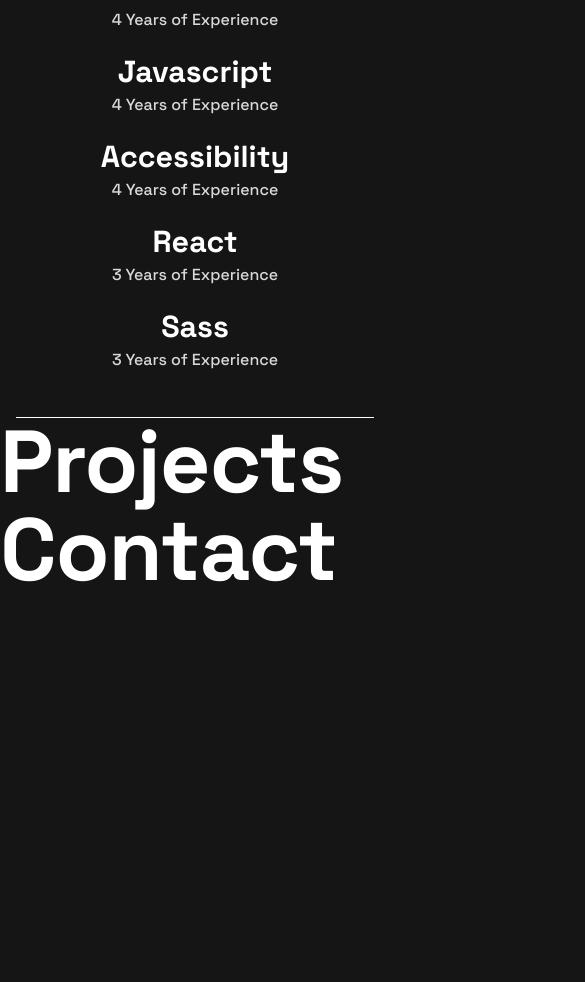
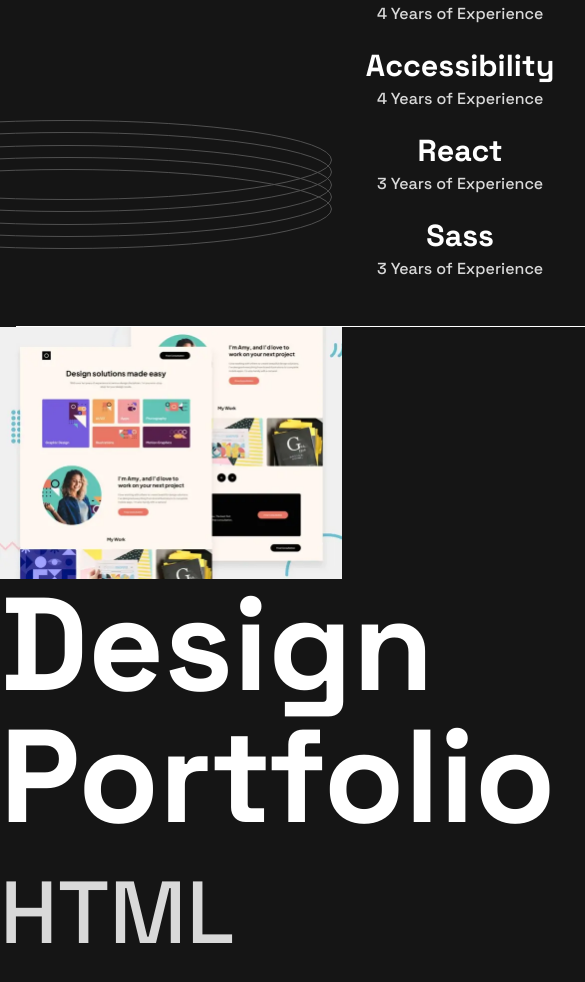
Before and after one commit to cboswel1/single-page-portfolio-demo, a React (Vite) app: page / in a window 390 px wide. Shown: the part 900-1882 px from the top of the page, 585 px wide, since content can reach past the window. Before the commit the page ends 1494 px from the top, so only its background shows below. Built offline with nearby package versions, Linux system fonts and the light colour scheme.

Commit message:
project section framing

```diff
--- a/src/components/experience/experience.component.jsx
+++ b/src/components/experience/experience.component.jsx
@@ -1,5 +1,7 @@
 import React from 'react';
 import './experience.styles.scss';
+
+import bgRings from '../../assets/images/pattern-rings.svg';
 
 const Experience = () => {
   const experience = [
@@ -15,6 +17,7 @@
     <div className="experience">
 
       <div className="experience__wrapper">
+      <img className="experience__bg-rings" src={bgRings} />
         {experience.map((experience) => {
           return (
             <div className="experience__content" key={experience.id}>
--- a/src/components/experience/experience.styles.scss
+++ b/src/components/experience/experience.styles.scss
@@ -7,6 +7,16 @@
   justify-content: center;
   width: auto;
   margin: 0 16px;
+
+  &__bg-rings {
+    position: absolute;
+    top: 1020px;
+    right: 15%;
+    z-index: -1;
+    max-width: 530px;
+    height: 129px;
+    mix-blend-mode: normal;
+  }
 
   &__wrapper {
     margin: 40px 0 20px;
@@ -29,19 +39,20 @@
   .experience {
     display: flex;
     justify-content: center;
-    border-top: solid 1px #fff;
-    max-width: 1110px;
+    border-bottom: none;
+    max-width: 708px;
     margin: auto;
 
     &__wrapper {
       display: flex;
       flex-wrap: wrap;
+      margin: 52px 0 100px;
+      gap: 52px 0px;
     }
 
     &__content {
       flex: 0 0 50%;
       height: 50px;
-      margin-top: 72px;
       align-items: flex-start;
     }
 
@@ -54,13 +65,15 @@
 @media (min-width: $bp-desktop) {
   .experience {
     justify-content: left;
+    max-width: 1110px;
+    &__wrapper {
+      margin: 72px 0 140px;
+      gap: 58px 20px;
+    }
 
     &__content {
       flex: 0 0 32%;
       align-items: flex-start;
-      height: 50px;
-      margin-top: 72px;
-      width: 200px;
     }
     &__title {
       font-size: 40px;
--- a/src/components/profile/profile.component.jsx
+++ b/src/components/profile/profile.component.jsx
@@ -3,7 +3,6 @@
 import Button from '../button/button.component';
 
 import profileImageMobile from '../../assets/images/image-profile-mobile.webp';
-import profileImageTablet from '../../assets/images/image-profile-tablet.webp';
 import profileImageDesktop from '../../assets/images/image-profile-desktop.webp';
 import bgRings from '../../assets/images/pattern-rings.svg';
 import bgCircle from '../../assets/images/pattern-circle.svg';
--- a/src/components/profile/profile.styles.scss
+++ b/src/components/profile/profile.styles.scss
@@ -60,7 +60,7 @@
   .profile {
     display: flex;
     justify-content: center;
-    max-width: 1110px;
+    max-width: 708px;
     margin: auto;
     margin-bottom: 60px;
 
@@ -115,6 +115,8 @@
 @media (min-width: $bp-desktop) {
   .profile {
     margin-bottom: 104px;
+    max-width: 1110px;
+
     &__statement {
       top: 214px;
       left: 0px;
--- a/src/components/projects/projects.component.jsx
+++ b/src/components/projects/projects.component.jsx
@@ -1,11 +1,114 @@
-import React from 'react';
-import './projects.styles.scss'
+import { useState, useEffect } from 'react';
+import './projects.styles.scss';
+
+//Desktop
+import DesignPortfolioDesktop from '../../assets/images/thumbnail-project-1-large.webp';
+import LearningLandingDesktop from '../../assets/images/thumbnail-project-2-large.webp';
+import TodoWebDesktop from '../../assets/images/thumbnail-project-3-large.webp';
+import EntertainmentDesktop from '../../assets/images/thumbnail-project-4-large.webp';
+import MemoryGameDesktop from '../../assets/images/thumbnail-project-5-large.webp';
+import ArtGalleryDesktop from '../../assets/images/thumbnail-project-6-large.webp';
+
+//Mobile
+import DesignPortfolioMobile from '../../assets/images/thumbnail-project-1-small.webp';
+import LearningLandingMobile from '../../assets/images/thumbnail-project-2-small.webp';
+import TodoWebMobile from '../../assets/images/thumbnail-project-3-small.webp';
+import EntertainmentMobile from '../../assets/images/thumbnail-project-4-small.webp';
+import MemoryGameMobile from '../../assets/images/thumbnail-project-5-small.webp';
+import ArtGalleryMobile from '../../assets/images/thumbnail-project-6-small.webp';
 
 const Projects = () => {
+     const [isDesktop, setDesktop] = useState(window.innerWidth > 600);
 
-    return (
-        <h1 className="projects">Projects</h1>
-    )
-}
+    const updateMedia = () => {
+      setDesktop(window.innerWidth > 600);
+    };
 
-export default Projects
+    useEffect(() => {
+      window.addEventListener('resize', updateMedia);
+      return () => window.removeEventListener('resize', updateMedia);
+    });
+
+
+  const projects = [
+    {
+      id: 1,
+      DesktopImage: `${DesignPortfolioDesktop}`,
+      MobileImage:`${DesignPortfolioMobile}`,
+      name: 'Design Portfolio',
+      techOne: 'HTML',
+      techTwo: 'CSS',
+    },
+    {
+      id: 2,
+      DesktopImage: `${LearningLandingDesktop}`,
+      MobileImage:`${LearningLandingMobile}`,
+      name: 'E-learning Landing Page',
+      techOne: 'HTML',
+      techTwo: 'CSS',
+    },
+    {
+      id: 3,
+      DesktopImage: `${TodoWebDesktop}`,
+      MobileImage:`${TodoWebMobile}`,
+      name: 'Todo Web App',
+      techOne: 'HTML',
+      techTwo: 'CSS',
+      techThree: 'JavaScript',
+    },
+    {
+      id: 4,
+      DesktopImage: `${EntertainmentDesktop}`,
+      MobileImage:`${EntertainmentMobile}`,
+      name: 'Entertainment Web App',
+      techOne: 'HTML',
+      techTwo: 'CSS',
+      techThree: 'JavaScript',
+    },
+    {
+      id: 5,
+      DesktopImage: `${MemoryGameDesktop}`,
+      MobileImage:`${MemoryGameMobile}`,
+      name: 'Memory Game',
+      techOne: 'HTML',
+      techTwo: 'CSS',
+      techThree: 'JavaScript',
+    },
+    {
+      id: 5,
+      DesktopImage: `${ArtGalleryDesktop}`,
+      MobileImage:`${ArtGalleryMobile}`,
+      name: 'Art Gallery Showcase',
+      techOne: 'HTML',
+      techTwo: 'CSS',
+      techThree: 'JavaScript',
+    },
+  ];
+
+
+
+  return (
+    <div className="projects">
+      {projects.map((projects) => {
+        return (
+          <div className="projects__content" key={projects.id}>
+
+           {isDesktop ? (
+          <img   className="projects__image--desktop"
+              src={projects.DesktopImage}/>
+        ) : (
+          <img className="projects__image--mobile" src={projects.MobileImage} />
+        )}
+
+            <h2 className="projects__title">{projects.name}</h2>
+            <p>{projects.techOne}</p>
+            <p>{projects.techTwo}</p>
+            <p>{projects.techThree}</p>
+          </div>
+        );
+      })}
+    </div>
+  );
+};
+
+export default Projects;
--- a/src/components/projects/projects.styles.scss
+++ b/src/components/projects/projects.styles.scss
@@ -1,3 +1,13 @@
 .projects {
   font-size: 88px;
+
+  &__image--desktop {
+    max-width: 540px;
+    height: auto;
+  }
+
+  &__image--mobile {
+    max-width: 342px;
+    height: auto;
+  }
 }
--- a/src/globals.scss
+++ b/src/globals.scss
@@ -66,7 +66,7 @@
   }
 
   p {
-    font-size: 1.2rem;
+    font-size: 1rem;
   }
 }
 
```
